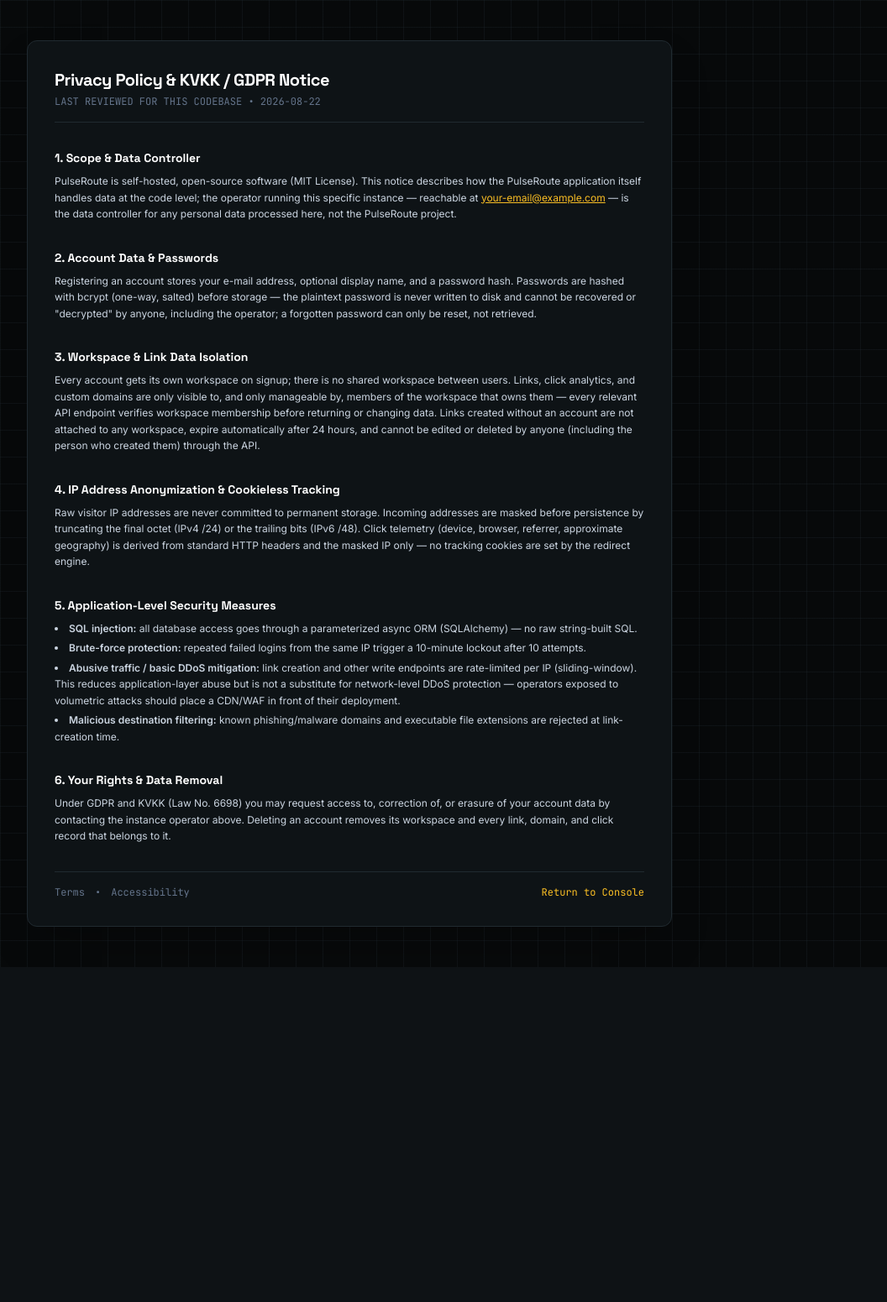
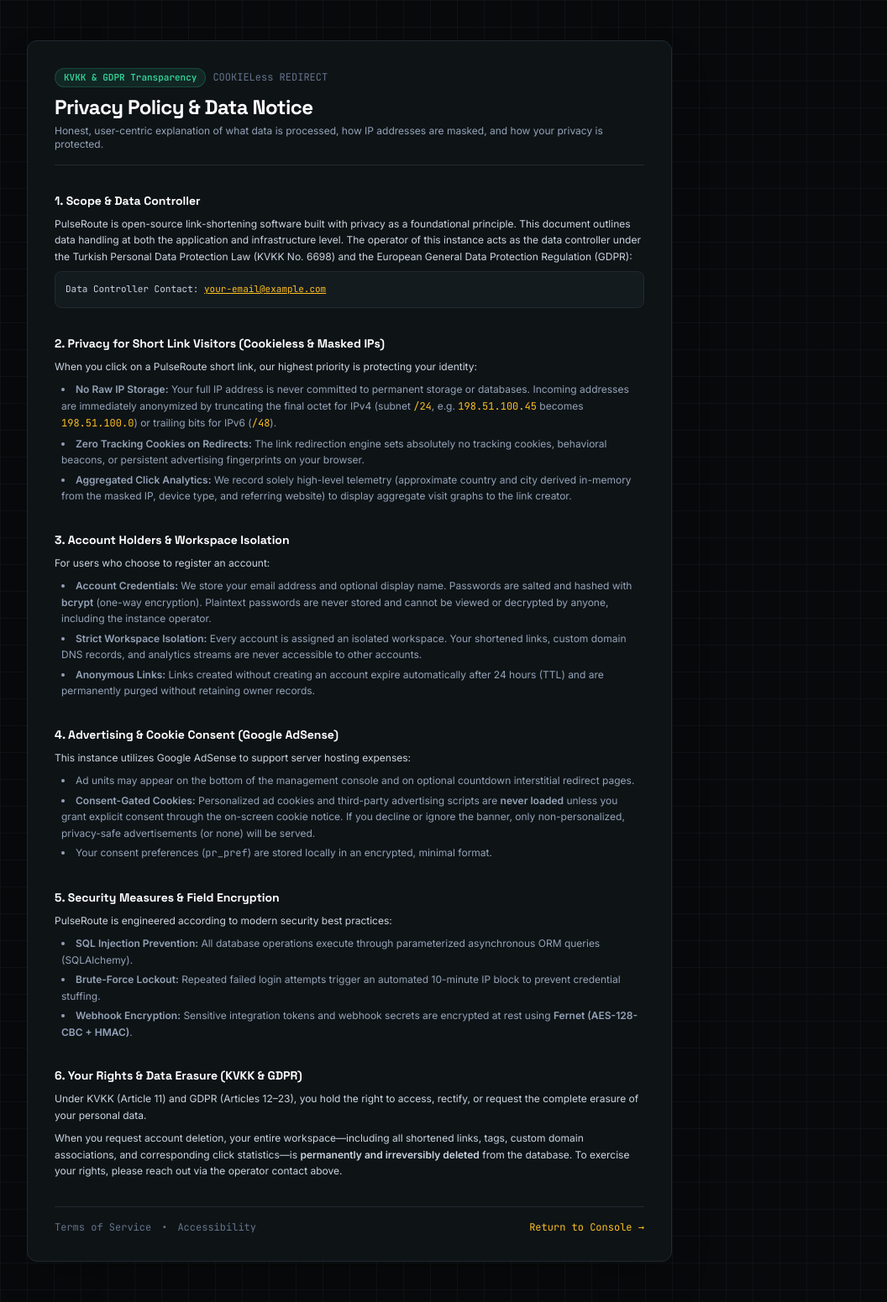
Before and after one commit to dixtuel/pulseroute, a FastAPI app: page /privacy in a window 1280 px wide. Shown: the whole page at 84% size, without its empty margins (224-1280 px from the left). Before the commit the page ends 1124 px from the top, so only its background shows below. Run offline with FastAPI, Linux system fonts and the light colour scheme; some libraries are stand-ins or nearby versions.

Commit message:
legal: overhaul terms and privacy with user-centric KVKK/GDPR transparency and cookieless redirect architecture

```diff
--- a/src/pulseroute/main.py
+++ b/src/pulseroute/main.py
@@ -303,8 +303,16 @@
 
 @app.get("/terms", response_class=HTMLResponse, tags=["Legal"])
 async def render_terms(request: Request):
+    contact_email = settings.OPERATOR_CONTACT_EMAIL or "your-email@example.com"
+    contact_codes = [ord(c) for c in contact_email] if contact_email else None
     return templates.TemplateResponse(
-        request=request, name="terms.html", context={"adsense_client_id": settings.GLOBAL_ADSENSE_CLIENT_ID}
+        request=request,
+        name="terms.html",
+        context={
+            "adsense_client_id": settings.GLOBAL_ADSENSE_CLIENT_ID,
+            "operator_contact_codes": contact_codes,
+            "primary_domain": settings.PRIMARY_DOMAIN,
+        },
     )
 
 
--- a/src/pulseroute/web/templates/privacy.html
+++ b/src/pulseroute/web/templates/privacy.html
@@ -4,8 +4,8 @@
     <meta charset="UTF-8">
     <meta name="viewport" content="width=device-width, initial-scale=1.0">
     {% if adsense_client_id %}<meta name="google-adsense-account" content="{{ adsense_client_id }}">{% endif %}
-    <title>Privacy Policy & KVKK / GDPR Notice | PulseRoute</title>
-    <meta name="description" content="How this PulseRoute instance handles account, link, and click data.">
+    <title>Privacy Policy &amp; KVKK / GDPR Notice | PulseRoute</title>
+    <meta name="description" content="User-focused privacy notice, cookieless redirection, IP anonymization, and KVKK/GDPR compliance on PulseRoute.">
     <link rel="icon" type="image/svg+xml" href="/static/favicon.svg">
     <link rel="icon" type="image/x-icon" href="/static/favicon.ico">
     <script src="https://cdn.tailwindcss.com"></script>
@@ -58,58 +58,79 @@
 <body class="min-h-screen py-12 px-6 grid-bg antialiased text-slate-200">
     <div class="max-w-3xl mx-auto space-y-8 bg-carbon border border-divider p-8 rounded-xl shadow-2xl">
         <div class="border-b border-divider pb-4">
-            <h1 class="text-xl font-display font-bold text-white tracking-tight">Privacy Policy & KVKK / GDPR Notice</h1>
-            <p class="text-xs text-slate-500 font-mono mt-1">LAST REVIEWED FOR THIS CODEBASE • 2026-08-22</p>
+            <div class="flex items-center gap-2 mb-2">
+                <span class="px-2.5 py-0.5 rounded-full text-[11px] font-mono font-semibold bg-emerald-400/10 text-emerald-400 border border-emerald-400/20">KVKK &amp; GDPR Transparency</span>
+                <span class="text-xs text-slate-500 font-mono">COOKIELess REDIRECT</span>
+            </div>
+            <h1 class="text-2xl font-display font-bold text-white tracking-tight">Privacy Policy &amp; Data Notice</h1>
+            <p class="text-xs text-slate-400 mt-1">Honest, user-centric explanation of what data is processed, how IP addresses are masked, and how your privacy is protected.</p>
         </div>
 
         <section class="space-y-2 text-xs text-slate-300 font-sans leading-relaxed">
-            <h2 class="text-sm font-display font-bold text-white">1. Scope & Data Controller</h2>
-            <p>PulseRoute is self-hosted, open-source software (MIT License). This notice describes how the PulseRoute application itself handles data at the code level; the operator running this specific instance
+            <h2 class="text-sm font-display font-bold text-white">1. Scope &amp; Data Controller</h2>
+            <p>PulseRoute is open-source link-shortening software built with privacy as a foundational principle. This document outlines data handling at both the application and infrastructure level. The operator of this instance acts as the data controller under the Turkish Personal Data Protection Law (KVKK No. 6698) and the European General Data Protection Regulation (GDPR):</p>
+            <div class="p-3 bg-panel border border-divider rounded-lg font-mono text-[11px] text-slate-300">
                 {% if operator_contact_codes %}
-                — reachable at <span class="protected-contact" data-codes="{{ operator_contact_codes | tojson }}" data-locale="en"><span class="bot-decoy">abuse-trap-do-not-harvest@security-bot-trap.invalid</span><span class="text-slate-400">[email protected]</span></span>
+                Data Controller Contact: <span class="protected-contact" data-codes="{{ operator_contact_codes | tojson }}" data-locale="en"><span class="bot-decoy">abuse-trap-do-not-harvest@security-bot-trap.invalid</span><span class="text-slate-400">[email protected]</span></span>
                 {% else %}
-                — reachable at <span class="protected-contact" data-domain="dixtuel" data-locale="en"><span class="bot-decoy">abuse-trap-do-not-harvest@security-bot-trap.invalid</span><span class="text-slate-400">[email protected]</span></span>
+                Data Controller Contact: <span class="protected-contact" data-domain="dixtuel" data-locale="en"><span class="bot-decoy">abuse-trap-do-not-harvest@security-bot-trap.invalid</span><span class="text-slate-400">[email protected]</span></span>
                 {% endif %}
-                — is the data controller for any personal data processed here, not the PulseRoute project.</p>
+            </div>
         </section>
 
         <section class="space-y-2 text-xs text-slate-300 font-sans leading-relaxed">
-            <h2 class="text-sm font-display font-bold text-white">2. Account Data & Passwords</h2>
-            <p>Registering an account stores your e-mail address, optional display name, and a password hash. Passwords are hashed with bcrypt (one-way, salted) before storage — the plaintext password is never written to disk and cannot be recovered or "decrypted" by anyone, including the operator; a forgotten password can only be reset, not retrieved.</p>
-        </section>
-
-        <section class="space-y-2 text-xs text-slate-300 font-sans leading-relaxed">
-            <h2 class="text-sm font-display font-bold text-white">3. Workspace & Link Data Isolation</h2>
-            <p>Every account gets its own workspace on signup; there is no shared workspace between users. Links, click analytics, and custom domains are only visible to, and only manageable by, members of the workspace that owns them — every relevant API endpoint verifies workspace membership before returning or changing data. Links created without an account are not attached to any workspace, expire automatically after 24 hours, and cannot be edited or deleted by anyone (including the person who created them) through the API.</p>
-        </section>
-
-        <section class="space-y-2 text-xs text-slate-300 font-sans leading-relaxed">
-            <h2 class="text-sm font-display font-bold text-white">4. IP Address Anonymization & Cookieless Tracking</h2>
-            <p>Raw visitor IP addresses are never committed to permanent storage. Incoming addresses are masked before persistence by truncating the final octet (IPv4 /24) or the trailing bits (IPv6 /48). Click telemetry (device, browser, referrer, approximate geography) is derived from standard HTTP headers and the masked IP only — no tracking cookies are set by the redirect engine.</p>
-        </section>
-
-        <section class="space-y-2 text-xs text-slate-300 font-sans leading-relaxed">
-            <h2 class="text-sm font-display font-bold text-white">5. Application-Level Security Measures</h2>
-            <ul class="list-disc list-inside space-y-1">
-                <li><strong>SQL injection:</strong> all database access goes through a parameterized async ORM (SQLAlchemy) — no raw string-built SQL.</li>
-                <li><strong>Brute-force protection:</strong> repeated failed logins from the same IP trigger a 10-minute lockout after 10 attempts.</li>
-                <li><strong>Abusive traffic / basic DDoS mitigation:</strong> link creation and other write endpoints are rate-limited per IP (sliding-window). This reduces application-layer abuse but is not a substitute for network-level DDoS protection — operators exposed to volumetric attacks should place a CDN/WAF in front of their deployment.</li>
-                <li><strong>Malicious destination filtering:</strong> known phishing/malware domains and executable file extensions are rejected at link-creation time.</li>
+            <h2 class="text-sm font-display font-bold text-white">2. Privacy for Short Link Visitors (Cookieless &amp; Masked IPs)</h2>
+            <p>When you click on a PulseRoute short link, our highest priority is protecting your identity:</p>
+            <ul class="list-disc list-inside space-y-1 text-slate-400 pl-2">
+                <li><strong>No Raw IP Storage:</strong> Your full IP address is never committed to permanent storage or databases. Incoming addresses are immediately anonymized by truncating the final octet for IPv4 (subnet <code class="text-amber-400">/24</code>, e.g. <code class="text-amber-400">198.51.100.45</code> becomes <code class="text-amber-400">198.51.100.0</code>) or trailing bits for IPv6 (<code class="text-amber-400">/48</code>).</li>
+                <li><strong>Zero Tracking Cookies on Redirects:</strong> The link redirection engine sets absolutely no tracking cookies, behavioral beacons, or persistent advertising fingerprints on your browser.</li>
+                <li><strong>Aggregated Click Analytics:</strong> We record solely high-level telemetry (approximate country and city derived in-memory from the masked IP, device type, and referring website) to display aggregate visit graphs to the link creator.</li>
             </ul>
         </section>
 
         <section class="space-y-2 text-xs text-slate-300 font-sans leading-relaxed">
-            <h2 class="text-sm font-display font-bold text-white">6. Your Rights & Data Removal</h2>
-            <p>Under GDPR and KVKK (Law No. 6698) you may request access to, correction of, or erasure of your account data by contacting the instance operator above. Deleting an account removes its workspace and every link, domain, and click record that belongs to it.</p>
+            <h2 class="text-sm font-display font-bold text-white">3. Account Holders &amp; Workspace Isolation</h2>
+            <p>For users who choose to register an account:</p>
+            <ul class="list-disc list-inside space-y-1 text-slate-400 pl-2">
+                <li><strong>Account Credentials:</strong> We store your email address and optional display name. Passwords are salted and hashed with <strong>bcrypt</strong> (one-way encryption). Plaintext passwords are never stored and cannot be viewed or decrypted by anyone, including the instance operator.</li>
+                <li><strong>Strict Workspace Isolation:</strong> Every account is assigned an isolated workspace. Your shortened links, custom domain DNS records, and analytics streams are never accessible to other accounts.</li>
+                <li><strong>Anonymous Links:</strong> Links created without creating an account expire automatically after 24 hours (TTL) and are permanently purged without retaining owner records.</li>
+            </ul>
+        </section>
+
+        <section class="space-y-2 text-xs text-slate-300 font-sans leading-relaxed">
+            <h2 class="text-sm font-display font-bold text-white">4. Advertising &amp; Cookie Consent (Google AdSense)</h2>
+            <p>This instance utilizes Google AdSense to support server hosting expenses:</p>
+            <ul class="list-disc list-inside space-y-1 text-slate-400 pl-2">
+                <li>Ad units may appear on the bottom of the management console and on optional countdown interstitial redirect pages.</li>
+                <li><strong>Consent-Gated Cookies:</strong> Personalized ad cookies and third-party advertising scripts are <strong>never loaded</strong> unless you grant explicit consent through the on-screen cookie notice. If you decline or ignore the banner, only non-personalized, privacy-safe advertisements (or none) will be served.</li>
+                <li>Your consent preferences (<code>pr_pref</code>) are stored locally in an encrypted, minimal format.</li>
+            </ul>
+        </section>
+
+        <section class="space-y-2 text-xs text-slate-300 font-sans leading-relaxed">
+            <h2 class="text-sm font-display font-bold text-white">5. Security Measures &amp; Field Encryption</h2>
+            <p>PulseRoute is engineered according to modern security best practices:</p>
+            <ul class="list-disc list-inside space-y-1 text-slate-400 pl-2">
+                <li><strong>SQL Injection Prevention:</strong> All database operations execute through parameterized asynchronous ORM queries (SQLAlchemy).</li>
+                <li><strong>Brute-Force Lockout:</strong> Repeated failed login attempts trigger an automated 10-minute IP block to prevent credential stuffing.</li>
+                <li><strong>Webhook Encryption:</strong> Sensitive integration tokens and webhook secrets are encrypted at rest using <strong>Fernet (AES-128-CBC + HMAC)</strong>.</li>
+            </ul>
+        </section>
+
+        <section class="space-y-2 text-xs text-slate-300 font-sans leading-relaxed">
+            <h2 class="text-sm font-display font-bold text-white">6. Your Rights &amp; Data Erasure (KVKK &amp; GDPR)</h2>
+            <p>Under KVKK (Article 11) and GDPR (Articles 12–23), you hold the right to access, rectify, or request the complete erasure of your personal data.</p>
+            <p>When you request account deletion, your entire workspace—including all shortened links, tags, custom domain associations, and corresponding click statistics—is <strong>permanently and irreversibly deleted</strong> from the database. To exercise your rights, please reach out via the operator contact above.</p>
         </section>
 
         <div class="pt-4 border-t border-divider flex justify-between items-center text-xs font-mono text-slate-500">
             <div class="flex items-center gap-3">
-                <a href="/terms" class="hover:text-amber-400 transition">Terms</a>
+                <a href="/terms" class="hover:text-amber-400 transition">Terms of Service</a>
                 <span>•</span>
                 <a href="/accessibility" class="hover:text-amber-400 transition">Accessibility</a>
             </div>
-            <a href="/dashboard" class="text-amber-400 hover:underline">Return to Console</a>
+            <a href="/dashboard" class="text-amber-400 hover:underline">Return to Console →</a>
         </div>
     </div>
     <script src="/static/js/identity-guard.js"></script>
```
Also changed, not shown: src/pulseroute/web/templates/terms.html (+58 -15 lines).
